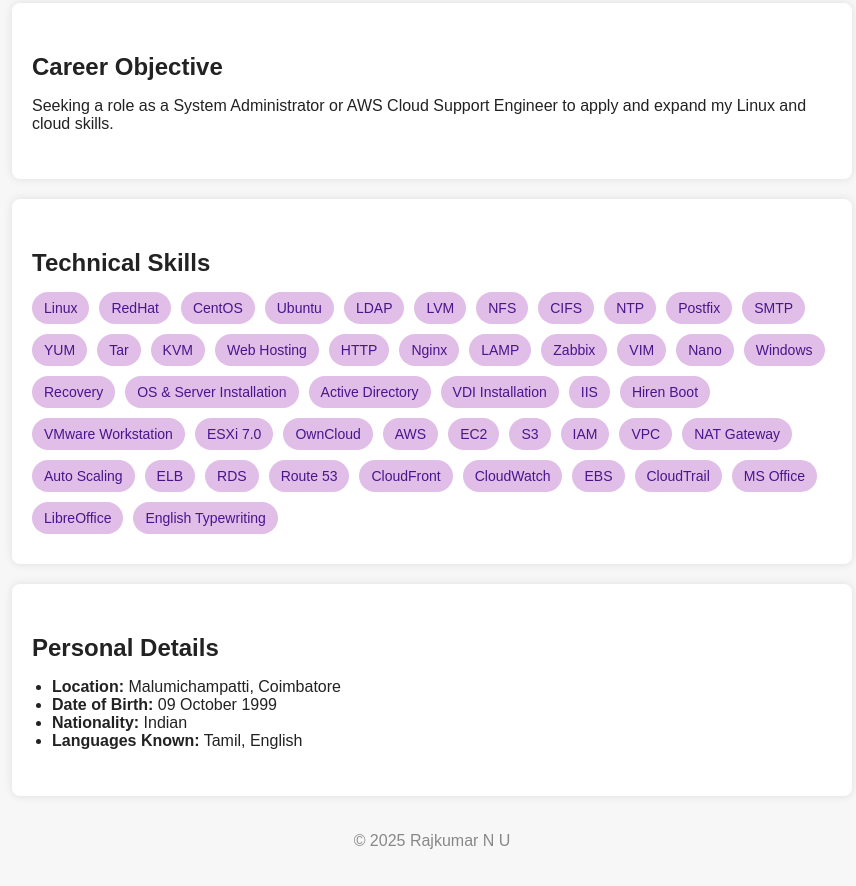
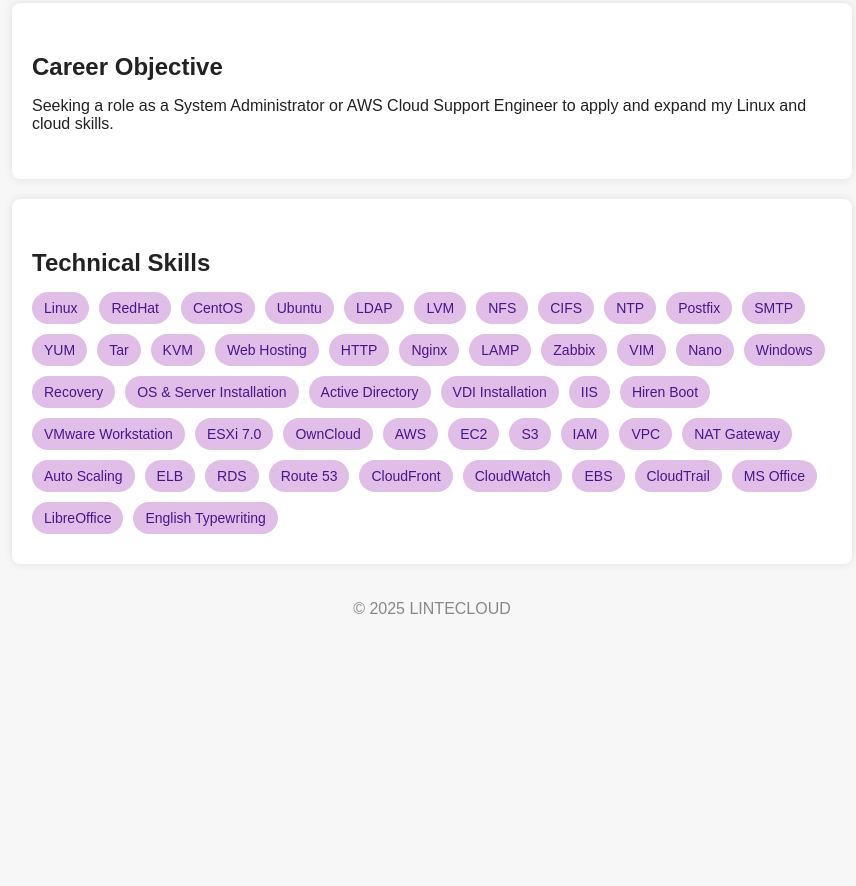
Before and after one commit to lintecloud/lintecloud.github.io, a plain HTML site: page index.html in a window 1280 px wide. Shown: the part 219-1105 px from the top of the page, without its empty margins (208-1064 px from the left). After the commit the page ends 873 px from the top, so only its background shows below. Drawn offline with Linux system fonts and the light colour scheme.

Commit message:
Update index.html

```diff
--- a/index.html
+++ b/index.html
@@ -46,19 +46,8 @@
       <div class="tag">English Typewriting</div>
     </div>
   </section>
-
-  <section>
-    <h2>Personal Details</h2>
-    <ul>
-      <li><strong>Location:</strong> Malumichampatti, Coimbatore</li>
-      <li><strong>Date of Birth:</strong> 09 October 1999</li>
-      <li><strong>Nationality:</strong> Indian</li>
-      <li><strong>Languages Known:</strong> Tamil, English</li>
-    </ul>
-  </section>
-
   <footer>
-    <p>© 2025 Rajkumar N U</p>
+    <p>© 2025 LINTECLOUD</p>
   </footer>
 </body>
 </html>
```
